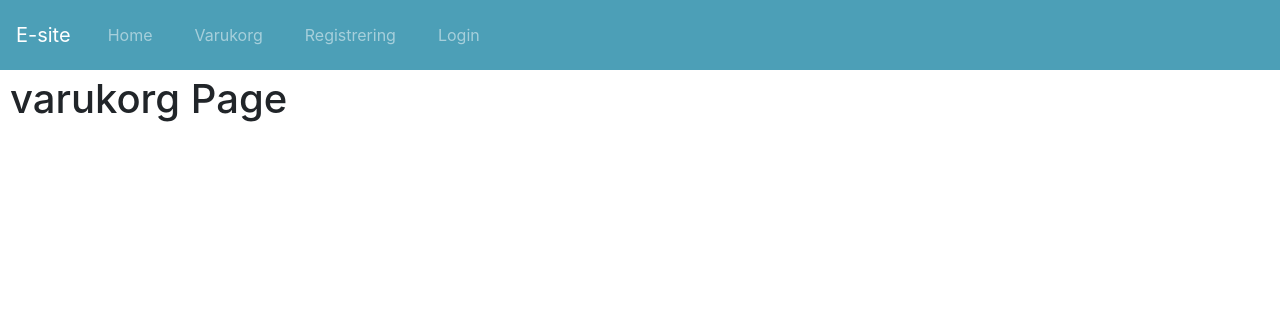
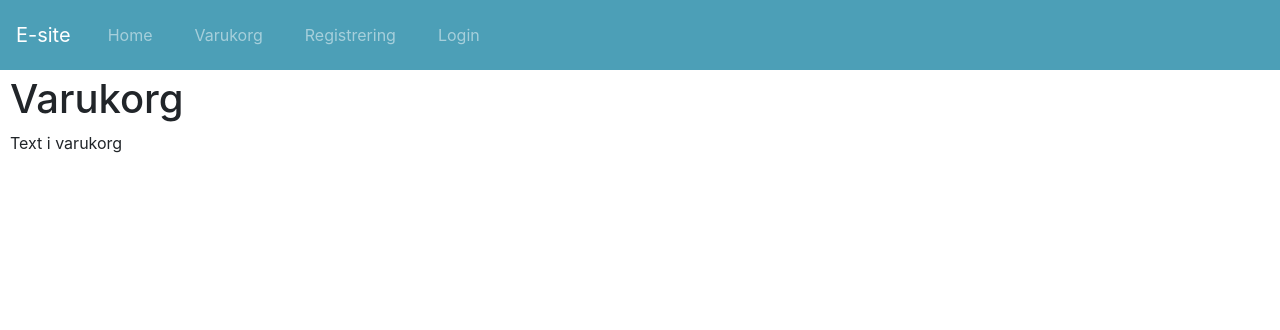
Before and after one commit to JohanOlsson99/D0018E_Databaser, a Flask app: page /varukorg in a window 1280 px wide. Shown: the top 330 px of the page. Run offline with Flask 2, Linux system fonts and the light colour scheme; some libraries are stand-ins or nearby versions.

Commit message:
Update varukorg.html

```diff
--- a/templates/varukorg.html
+++ b/templates/varukorg.html
@@ -1,5 +1,6 @@
 {% extends "layout.html" %}
 {% block content %}
-    <h1>varukorg Page</h1>
+    <h1>Varukorg</h1>
+    <p>Text i varukorg</p>
 
 {% endblock content %}
```
